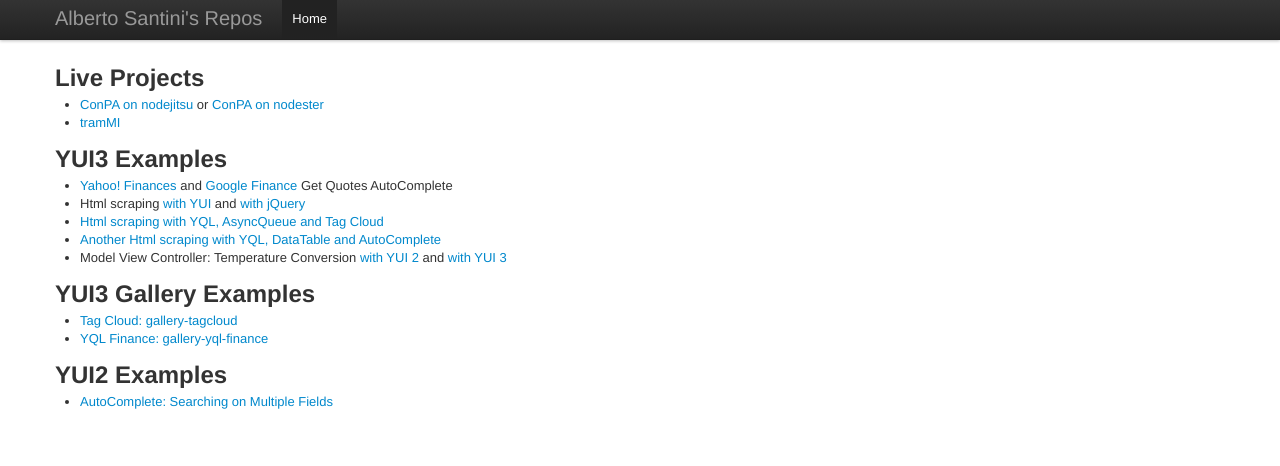
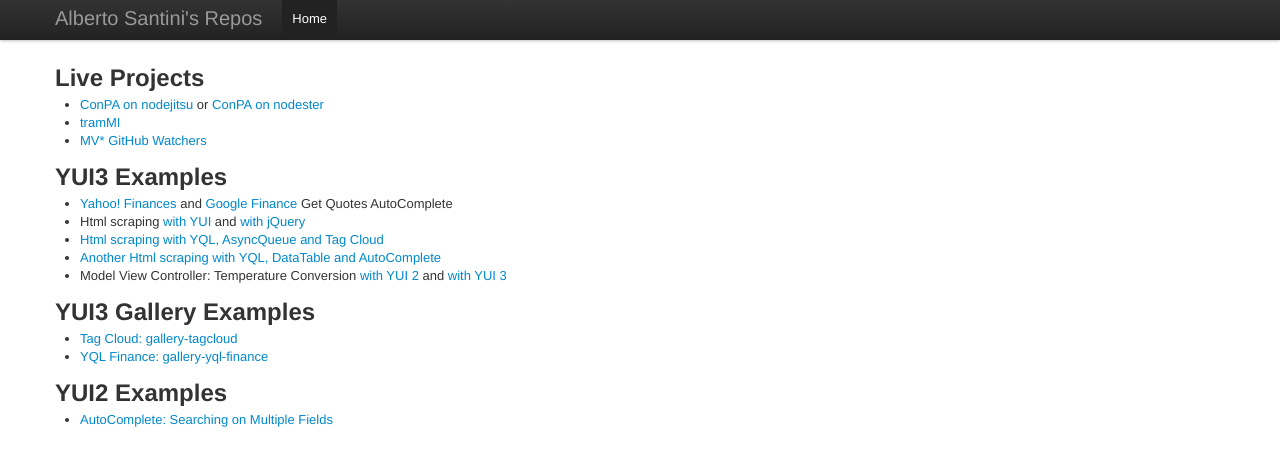
Before and after one commit to albertosantini/albertosantini.github.com, a Jekyll site: the page built from index.html, in a window 1280 px wide. Shown: the top 466 px of the page. Built offline with Jekyll 4.4.1, drawn with Linux system fonts in a browser that asks for light colours.

Commit message:
Update main page with mvstar link.

```diff
--- a/index.html
+++ b/index.html
@@ -7,6 +7,7 @@
 <li><a href="http://conpa.nodejitsu.com/">ConPA on nodejitsu</a> or
 <a href="http://conpa.nodester.com/">ConPA on nodester</a></li>
 <li><a href="http://trammi.nodejitsu.com/">tramMI</a></li>
+<li><a href="./mvstar/">MV* GitHub Watchers</a></li>
 
     </ul>
 
```
